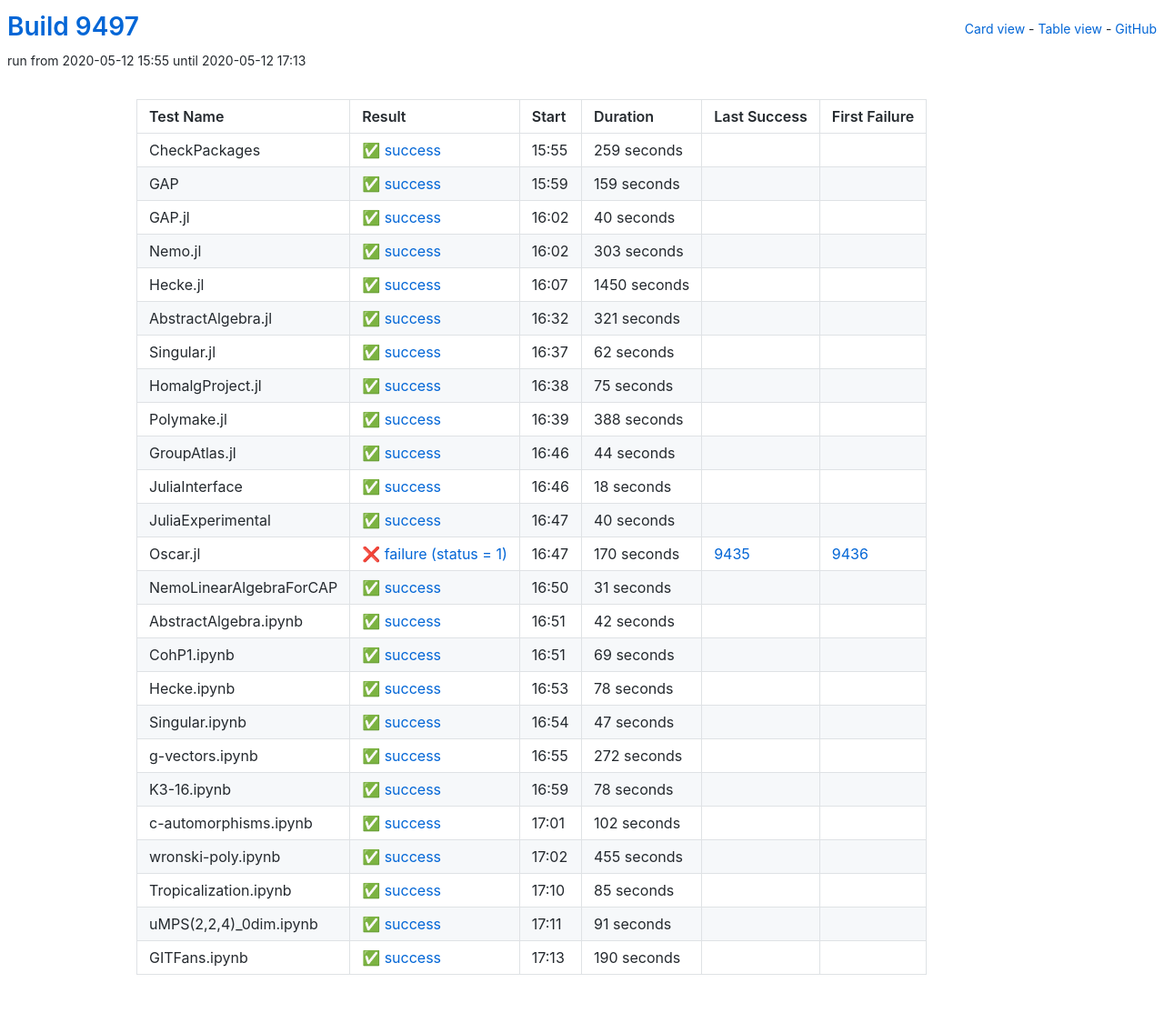
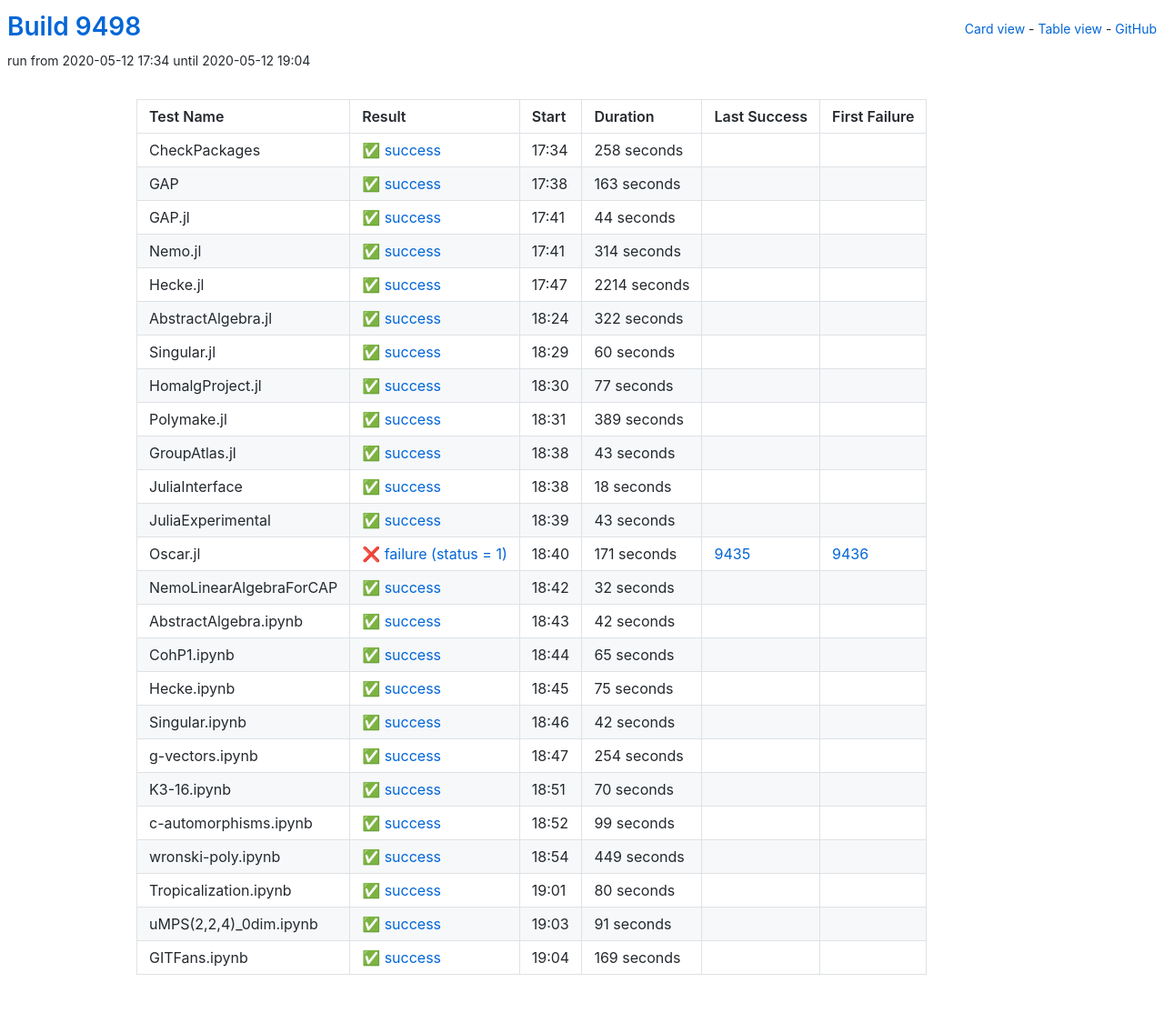
Before and after one commit to oscar-system/oscar-ci-status, a Jekyll site: the page built from table.html, in a window 1280 px wide. Shown: the whole page at 91% size. Built offline with Jekyll 4.4.1, drawn with Linux system fonts in a browser that asks for light colours.

Commit message:
Build 9498

```diff
--- a/_data/ci.yml
+++ b/_data/ci.yml
@@ -1,125 +1,125 @@
-build: 9497
-build_url: https://oscarci.mathematik.uni-kl.de/job/oscar/9497/
+build: 9498
+build_url: https://oscarci.mathematik.uni-kl.de/job/oscar/9498/
 job: oscar
 tests:
-- duration: 259
+- duration: 258
   exitcode: 0
   first_failure: false
   first_failure_url: null
   id: checkpackages
   last_success: false
   last_success_url: null
-  log: https://oscarci.mathematik.uni-kl.de/job/oscar/9497/artifact/logs/build-9497/CheckPackages.log
+  log: https://oscarci.mathematik.uni-kl.de/job/oscar/9498/artifact/logs/build-9498/CheckPackages.log
   name: CheckPackages
-  start: 2020-05-12 15:55
+  start: 2020-05-12 17:34
   status: success
   success: true
-- duration: 159
+- duration: 163
   exitcode: 0
   first_failure: false
   first_failure_url: null
   id: gap
   last_success: false
   last_success_url: null
-  log: https://oscarci.mathematik.uni-kl.de/job/oscar/9497/artifact/logs/build-9497/GAP.log
+  log: https://oscarci.mathematik.uni-kl.de/job/oscar/9498/artifact/logs/build-9498/GAP.log
   name: GAP
-  start: 2020-05-12 15:59
+  start: 2020-05-12 17:38
   status: success
   success: true
-- duration: 40
+- duration: 44
   exitcode: 0
   first_failure: false
   first_failure_url: null
   id: gap-jl
   last_success: false
   last_success_url: null
-  log: https://oscarci.mathematik.uni-kl.de/job/oscar/9497/artifact/logs/build-9497/GAP.jl.log
+  log: https://oscarci.mathematik.uni-kl.de/job/oscar/9498/artifact/logs/build-9498/GAP.jl.log
   name: GAP.jl
-  start: 2020-05-12 16:02
+  start: 2020-05-12 17:41
   status: success
   success: true
-- duration: 303
+- duration: 314
   exitcode: 0
   first_failure: false
   first_failure_url: null
   id: nemo-jl
   last_success: false
   last_success_url: null
-  log: https://oscarci.mathematik.uni-kl.de/job/oscar/9497/artifact/logs/build-9497/Nemo.jl.log
+  log: https://oscarci.mathematik.uni-kl.de/job/oscar/9498/artifact/logs/build-9498/Nemo.jl.log
   name: Nemo.jl
-  start: 2020-05-12 16:02
+  start: 2020-05-12 17:41
   status: success
   success: true
-- duration: 1450
+- duration: 2214
   exitcode: 0
   first_failure: false
   first_failure_url: null
   id: hecke-jl
   last_success: false
   last_success_url: null
-  log: https://oscarci.mathematik.uni-kl.de/job/oscar/9497/artifact/logs/build-9497/Hecke.jl.log
+  log: https://oscarci.mathematik.uni-kl.de/job/oscar/9498/artifact/logs/build-9498/Hecke.jl.log
   name: Hecke.jl
-  start: 2020-05-12 16:07
+  start: 2020-05-12 17:47
   status: success
   success: true
-- duration: 321
+- duration: 322
   exitcode: 0
   first_failure: false
   first_failure_url: null
   id: abstractalgebra-jl
   last_success: false
   last_success_url: null
-  log: https://oscarci.mathematik.uni-kl.de/job/oscar/9497/artifact/logs/build-9497/AbstractAlgebra.jl.log
+  log: https://oscarci.mathematik.uni-kl.de/job/oscar/9498/artifact/logs/build-9498/AbstractAlgebra.jl.log
   name: AbstractAlgebra.jl
-  start: 2020-05-12 16:32
+  start: 2020-05-12 18:24
   status: success
   success: true
-- duration: 62
+- duration: 60
   exitcode: 0
   first_failure: false
   first_failure_url: null
   id: singular-jl
   last_success: false
   last_success_url: null
-  log: https://oscarci.mathematik.uni-kl.de/job/oscar/9497/artifact/logs/build-9497/Singular.jl.log
+  log: https://oscarci.mathematik.uni-kl.de/job/oscar/9498/artifact/logs/build-9498/Singular.jl.log
   name: Singular.jl
-  start: 2020-05-12 16:37
+  start: 2020-05-12 18:29
   status: success
   success: true
-- duration: 75
+- duration: 77
   exitcode: 0
   first_failure: false
   first_failure_url: null
   id: homalgproject-jl
   last_success: false
   last_success_url: null
-  log: https://oscarci.mathematik.uni-kl.de/job/oscar/9497/artifact/logs/build-9497/HomalgProject.jl.log
+  log: https://oscarci.mathematik.uni-kl.de/job/oscar/9498/artifact/logs/build-9498/HomalgProject.jl.log
   name: HomalgProject.jl
-  start: 2020-05-12 16:38
+  start: 2020-05-12 18:30
   status: success
   success: true
-- duration: 388
+- duration: 389
   exitcode: 0
   first_failure: false
   first_failure_url: null
   id: polymake-jl
   last_success: false
   last_success_url: null
-  log: https://oscarci.mathematik.uni-kl.de/job/oscar/9497/artifact/logs/build-9497/Polymake.jl.log
+  log: https://oscarci.mathematik.uni-kl.de/job/oscar/9498/artifact/logs/build-9498/Polymake.jl.log
   name: Polymake.jl
-  start: 2020-05-12 16:39
+  start: 2020-05-12 18:31
   status: success
   success: true
-- duration: 44
+- duration: 43
   exitcode: 0
   first_failure: false
   first_failure_url: null
   id: groupatlas-jl
   last_success: false
   last_success_url: null
-  log: https://oscarci.mathematik.uni-kl.de/job/oscar/9497/artifact/logs/build-9497/GroupAtlas.jl.log
+  log: https://oscarci.mathematik.uni-kl.de/job/oscar/9498/artifact/logs/build-9498/GroupAtlas.jl.log
   name: GroupAtlas.jl
-  start: 2020-05-12 16:46
+  start: 2020-05-12 18:38
   status: success
   success: true
 - duration: 18
@@ -129,45 +129,45 @@
   id: juliainterface
   last_success: false
   last_success_url: null
-  log: https://oscarci.mathematik.uni-kl.de/job/oscar/9497/artifact/logs/build-9497/JuliaInterface.log
+  log: https://oscarci.mathematik.uni-kl.de/job/oscar/9498/artifact/logs/build-9498/JuliaInterface.log
   name: JuliaInterface
-  start: 2020-05-12 16:46
+  start: 2020-05-12 18:38
   status: success
   success: true
-- duration: 40
+- duration: 43
   exitcode: 0
   first_failure: false
   first_failure_url: null
   id: juliaexperimental
   last_success: false
   last_success_url: null
-  log: https://oscarci.mathematik.uni-kl.de/job/oscar/9497/artifact/logs/build-9497/JuliaExperimental.log
+  log: https://oscarci.mathematik.uni-kl.de/job/oscar/9498/artifact/logs/build-9498/JuliaExperimental.log
   name: JuliaExperimental
-  start: 2020-05-12 16:47
+  start: 2020-05-12 18:39
   status: success
   success: true
-- duration: 170
+- duration: 171
   exitcode: 1
   first_failure: 9436
   first_failure_url: https://oscarci.mathematik.uni-kl.de/job/oscar/9436/
   id: oscar-jl
   last_success: 9435
   last_success_url: https://oscarci.mathematik.uni-kl.de/job/oscar/9435/
-  log: https://oscarci.mathematik.uni-kl.de/job/oscar/9497/artifact/logs/build-9497/Oscar.jl.log
+  log: https://oscarci.mathematik.uni-kl.de/job/oscar/9498/artifact/logs/build-9498/Oscar.jl.log
   name: Oscar.jl
-  start: 2020-05-12 16:47
+  start: 2020-05-12 18:40
   status: failure
   success: false
-- duration: 31
+- duration: 32
   exitcode: 0
   first_failure: false
   first_failure_url: null
   id: nemolinearalgebraforcap
   last_success: false
   last_success_url: null
-  log: https://oscarci.mathematik.uni-kl.de/job/oscar/9497/artifact/logs/build-9497/NemoLinearAlgebraForCAP.log
+  log: https://oscarci.mathematik.uni-kl.de/job/oscar/9498/artifact/logs/build-9498/NemoLinearAlgebraForCAP.log
   name: NemoLinearAlgebraForCAP
-  start: 2020-05-12 16:50
+  start: 2020-05-12 18:42
   status: success
   success: true
 - duration: 42
@@ -177,105 +177,105 @@
   id: abstractalgebra-ipynb
   last_success: false
   last_success_url: null
-  log: https://oscarci.mathematik.uni-kl.de/job/oscar/9497/artifact/logs/build-9497/AbstractAlgebra.ipynb.log
+  log: https://oscarci.mathematik.uni-kl.de/job/oscar/9498/artifact/logs/build-9498/AbstractAlgebra.ipynb.log
   name: AbstractAlgebra.ipynb
-  start: 2020-05-12 16:51
+  start: 2020-05-12 18:43
   status: success
   success: true
-- duration: 69
+- duration: 65
   exitcode: 0
   first_failure: false
   first_failure_url: null
   id: cohp1-ipynb
   last_success: false
   last_success_url: null
-  log: https://oscarci.mathematik.uni-kl.de/job/oscar/9497/artifact/logs/build-9497/CohP1.ipynb.log
+  log: https://oscarci.mathematik.uni-kl.de/job/oscar/9498/artifact/logs/build-9498/CohP1.ipynb.log
   name: CohP1.ipynb
-  start: 2020-05-12 16:51
+  start: 2020-05-12 18:44
   status: success
   success: true
-- duration: 78
+- duration: 75
   exitcode: 0
   first_failure: false
   first_failure_url: null
   id: hecke-ipynb
   last_success: false
   last_success_url: null
-  log: https://oscarci.mathematik.uni-kl.de/job/oscar/9497/artifact/logs/build-9497/Hecke.ipynb.log
+  log: https://oscarci.mathematik.uni-kl.de/job/oscar/9498/artifact/logs/build-9498/Hecke.ipynb.log
   name: Hecke.ipynb
-  start: 2020-05-12 16:53
+  start: 2020-05-12 18:45
   status: success
   success: true
-- duration: 47
+- duration: 42
   exitcode: 0
   first_failure: false
   first_failure_url: null
   id: singular-ipynb
   last_success: false
   last_success_url: null
-  log: https://oscarci.mathematik.uni-kl.de/job/oscar/9497/artifact/logs/build-9497/Singular.ipynb.log
+  log: https://oscarci.mathematik.uni-kl.de/job/oscar/9498/artifact/logs/build-9498/Singular.ipynb.log
   name: Singular.ipynb
-  start: 2020-05-12 16:54
+  start: 2020-05-12 18:46
   status: success
   success: true
-- duration: 272
+- duration: 254
   exitcode: 0
   first_failure: false
   first_failure_url: null
   id: g-vectors-ipynb
   last_success: false
   last_success_url: null
-  log: https://oscarci.mathematik.uni-kl.de/job/oscar/9497/artifact/logs/build-9497/g-vectors.ipynb.log
+  log: https://oscarci.mathematik.uni-kl.de/job/oscar/9498/artifact/logs/build-9498/g-vectors.ipynb.log
   name: g-vectors.ipynb
-  start: 2020-05-12 16:55
+  start: 2020-05-12 18:47
   status: success
   success: true
-- duration: 78
+- duration: 70
   exitcode: 0
   first_failure: false
   first_failure_url: null
   id: k3-16-ipynb
   last_success: false
   last_success_url: null
-  log: https://oscarci.mathematik.uni-kl.de/job/oscar/9497/artifact/logs/build-9497/K3-16.ipynb.log
+  log: https://oscarci.mathematik.uni-kl.de/job/oscar/9498/artifact/logs/build-9498/K3-16.ipynb.log
   name: K3-16.ipynb
-  start: 2020-05-12 16:59
+  start: 2020-05-12 18:51
   status: success
   success: true
-- duration: 102
+- duration: 99
   exitcode: 0
   first_failure: false
   first_failure_url: null
   id: c-automorphisms-ipynb
   last_success: false
   last_success_url: null
-  log: https://oscarci.mathematik.uni-kl.de/job/oscar/9497/artifact/logs/build-9497/c-automorphisms.ipynb.log
+  log: https://oscarci.mathematik.uni-kl.de/job/oscar/9498/artifact/logs/build-9498/c-automorphisms.ipynb.log
   name: c-automorphisms.ipynb
-  start: 2020-05-12 17:01
+  start: 2020-05-12 18:52
   status: success
   success: true
-- duration: 455
+- duration: 449
   exitcode: 0
   first_failure: false
   first_failure_url: null
   id: wronski-poly-ipynb
   last_success: false
   last_success_url: null
-  log: https://oscarci.mathematik.uni-kl.de/job/oscar/9497/artifact/logs/build-9497/wronski-poly.ipynb.log
+  log: https://oscarci.mathematik.uni-kl.de/job/oscar/9498/artifact/logs/build-9498/wronski-poly.ipynb.log
   name: wronski-poly.ipynb
-  start: 2020-05-12 17:02
+  start: 2020-05-12 18:54
   status: success
   success: true
-- duration: 85
+- duration: 80
   exitcode: 0
   first_failure: false
   first_failure_url: null
   id: tropicalization-ipynb
   last_success: false
   last_success_url: null
-  log: https://oscarci.mathematik.uni-kl.de/job/oscar/9497/artifact/logs/build-9497/Tropicalization.ipynb.log
+  log: https://oscarci.mathematik.uni-kl.de/job/oscar/9498/artifact/logs/build-9498/Tropicalization.ipynb.log
   name: Tropicalization.ipynb
-  start: 2020-05-12 17:10
+  start: 2020-05-12 19:01
   status: success
   success: true
 - duration: 91
@@ -285,20 +285,20 @@
   id: umps-2-2-4-0dim-ipynb
   last_success: false
   last_success_url: null
-  log: https://oscarci.mathematik.uni-kl.de/job/oscar/9497/artifact/logs/build-9497/uMPS-2-2-4-_0dim.ipynb.log
+  log: https://oscarci.mathematik.uni-kl.de/job/oscar/9498/artifact/logs/build-9498/uMPS-2-2-4-_0dim.ipynb.log
   name: uMPS(2,2,4)_0dim.ipynb
-  start: 2020-05-12 17:11
+  start: 2020-05-12 19:03
   status: success
   success: true
-- duration: 190
+- duration: 169
   exitcode: 0
   first_failure: false
   first_failure_url: null
   id: gitfans-ipynb
   last_success: false
   last_success_url: null
-  log: https://oscarci.mathematik.uni-kl.de/job/oscar/9497/artifact/logs/build-9497/GITFans.ipynb.log
+  log: https://oscarci.mathematik.uni-kl.de/job/oscar/9498/artifact/logs/build-9498/GITFans.ipynb.log
   name: GITFans.ipynb
-  start: 2020-05-12 17:13
+  start: 2020-05-12 19:04
   status: success
   success: true
```
Also changed, not shown: README.md.
